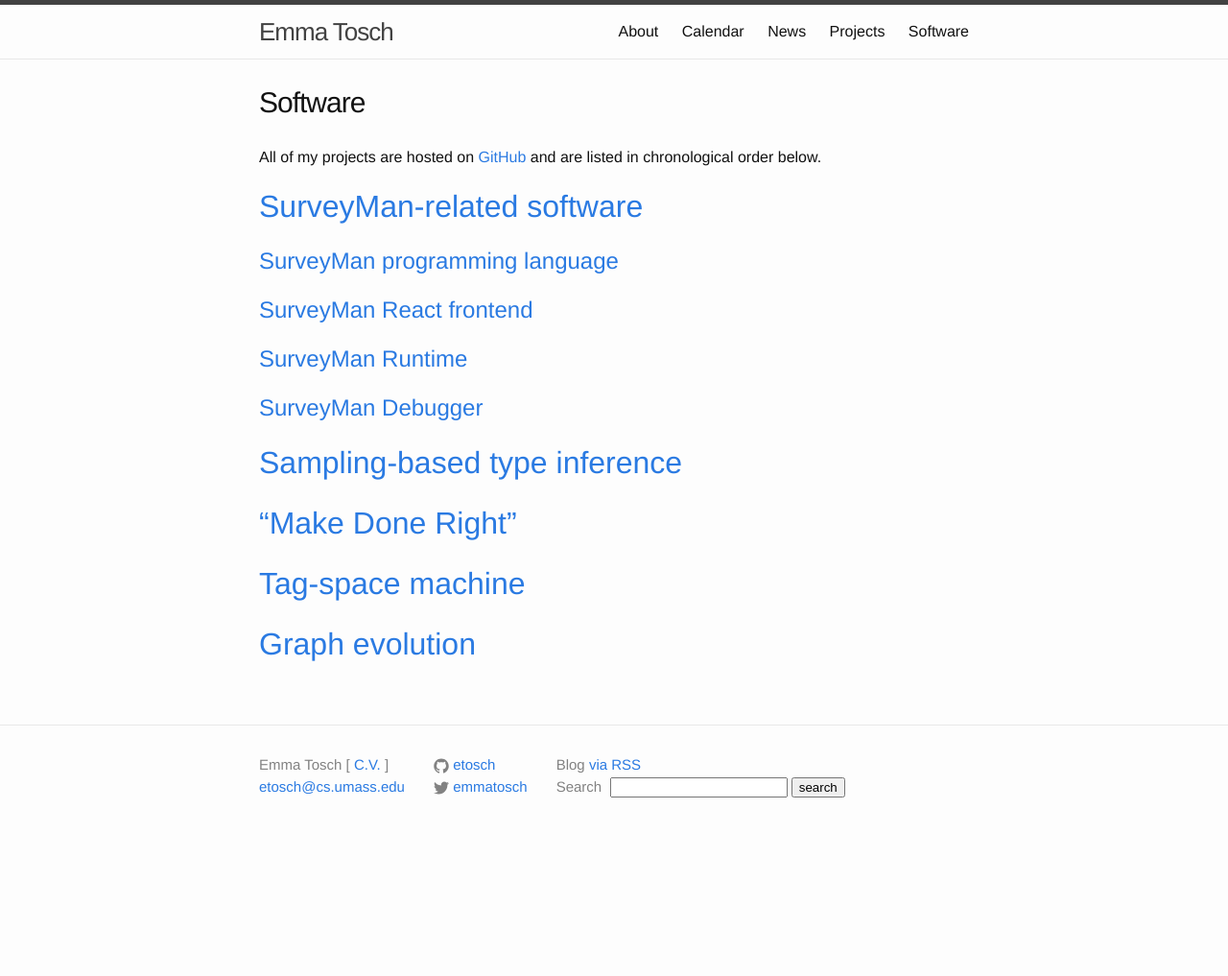
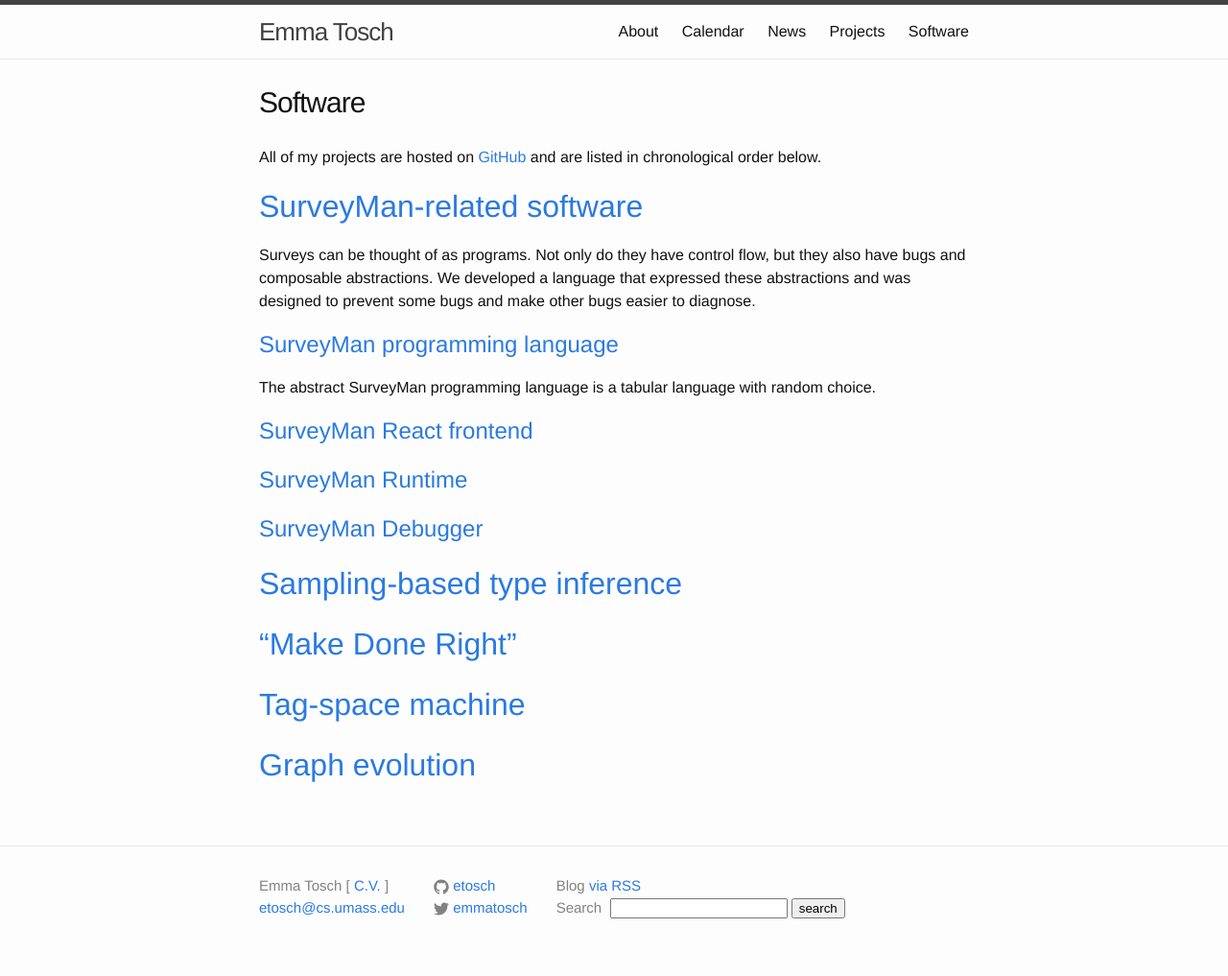
Before and after one commit to harshkn/harshkn.github.io, a Jekyll site: the page built from software.md, in a window 1280 px wide. Shown: the whole page at 96% size. Built offline with Jekyll 4.4.1, drawn with Linux system fonts in a browser that asks for light colours; nearby versions of some CDN libraries; comment, search, counter and statistics services are not loaded; before the commit the page ends 900 px from its top, so only the background shows below that.

Commit message:
trying out prose.io

```diff
--- a/software.md
+++ b/software.md
@@ -1,13 +1,17 @@
 ---
 layout: page
 title: Software
+published: true
 ---
+
 
 All of my projects are hosted on [GitHub](http://github.com) and are listed in chronological order below.
 
 ## [SurveyMan-related software](http://surveyman.org)
+Surveys can be thought of as programs. Not only do they have control flow, but they also have bugs and composable abstractions. We developed a language that expressed these abstractions and was designed to prevent some bugs and make other bugs easier to diagnose.
 
 # [SurveyMan programming language](http://github.com/SurveyMan/SurveyMan)
+The abstract SurveyMan programming language is a tabular language with random choice.
 
 # [SurveyMan React frontend](http://github.com/SurveyMan/react-surveyman)
 
```
